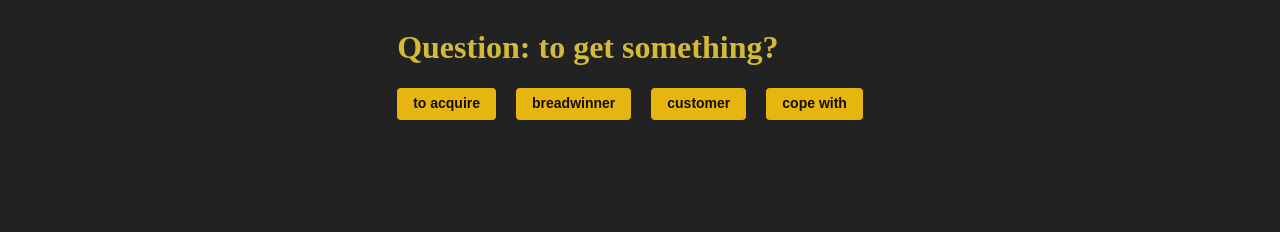
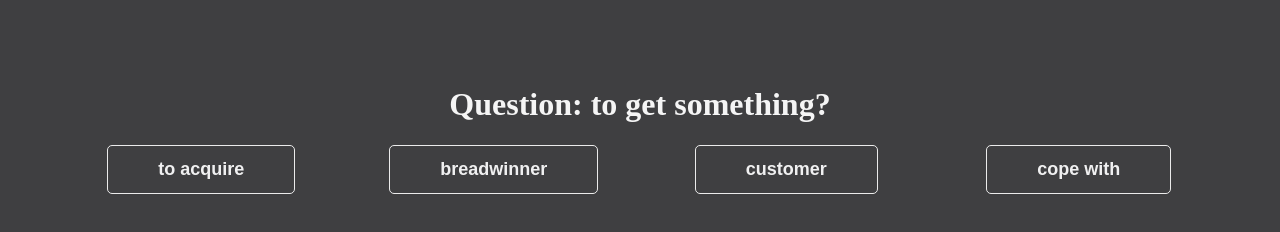
Before and after one commit to dashakim/English-quiz, a website built with webpack: page index.html in a window 1280 px wide. Built offline with nearby package versions, Linux system fonts and the light colour scheme.

Commit message:
Change css style

```diff
--- a/src/css/style.css
+++ b/src/css/style.css
@@ -1,45 +1,35 @@
 body {
-    /* background-color: rgb(36, 35, 35); */
-    background-color: #222;
-}
-
-h1 {
-    color: rgb(211, 187, 55);
+    background-color: #3f3f41;
+    padding: 50px;
+    margin: 15px
 }
 
 .app {
+    color: rgb(245, 245, 245);
+    text-align: center
+}
+
+.main {
     display: grid;
-    align-items: center;
-    justify-content: center;
+    grid-template-columns: 2fr;
 }
 
 .answers {
-    display: flex;
-    align-items: center;
-    justify-content: center;
-}
-
-.answer {
-    margin-right: 20px;
-}
-
-.round-result {
     display: grid;
-    align-items: center;
-    justify-content: center;
+    grid-template-columns: repeat(4, 1fr);
+    grid-gap: 20px;
 }
 
 .answer-button,
 .next-button {
+    margin: 0;
     font-size: 16pt;
     line-height: 1.499;
-    position: relative;
-    display: inline-block;
     font-weight: 600;
     white-space: nowrap;
     text-align: center;
-    background-image: none;
-    border: 1px solid transparent;
+    background-color: #3f3f41;
+    border: 1px solid #ebebeb;
     -webkit-box-shadow: 0 2px 0 rgba(0, 0, 0, 0.015);
     box-shadow: 0 2px 0 rgba(0, 0, 0, 0.015);
     cursor: pointer;
@@ -51,10 +41,14 @@ h1 {
     user-select: none;
     -ms-touch-action: manipulation;
     touch-action: manipulation;
-    height: 32px;
-    padding: 0 15px;
-    font-size: 14px;
-    border-radius: 4px;
-    color: rgba(0, 0, 0, 0.924);
-    background-color: rgb(231, 181, 15);
+    padding: 10px 50px;
+    font-size: 18px;
+    border-radius: 5px;
+    color: rgba(255, 255, 255, 0.924);
 }
+
+.answer-button:hover,
+.next-button:hover {
+    background-color: rgba(255, 255, 255, 0.924);
+    color: #3f3f41;
+}
```
Also changed, not shown: src/index.js (line endings or trailing spaces).
